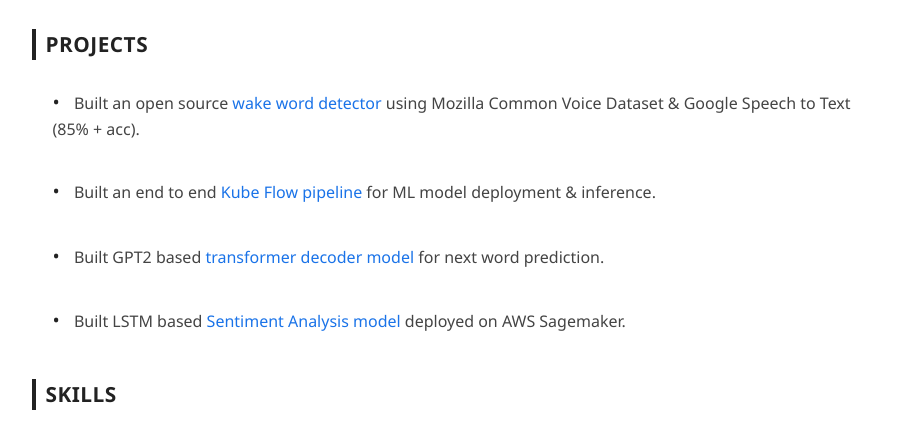
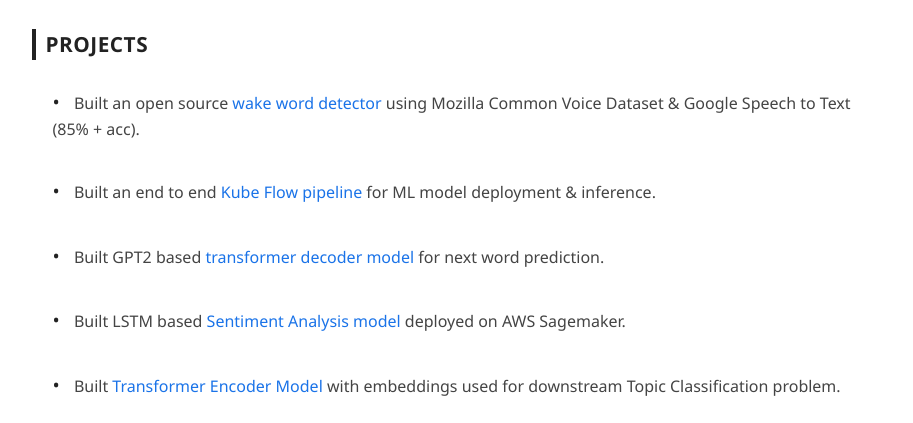
Before and after one commit to shlbatra/sahil_portfolio_website, a plain HTML site: page resume.html in a window 1280 px wide. Shown: the part 346-769 px from the top of the page, without its empty margins (190-1103 px from the left). Drawn offline with Linux system fonts and the light colour scheme.

Commit message:
add new encoder project

```diff
--- a/resume.html
+++ b/resume.html
@@ -53,6 +53,9 @@
       </div>
       <div class="project">
         <div class="project-desc"><span class="project-bullet">•</span> Built LSTM based <a href="https://github.com/shlbatra/AWS_Sagemaker_Projects" target="_blank">Sentiment Analysis model</a> deployed on AWS Sagemaker.</div>
+      </div>
+      <div class="project">
+        <div class="project-desc"><span class="project-bullet">•</span> Built <a href="https://github.com/shlbatra/BERT/blob/main/README.md" target="_blank">Transformer Encoder Model</a> with embeddings used for downstream Topic Classification problem.</div>
       </div>
     </section>
 
```
